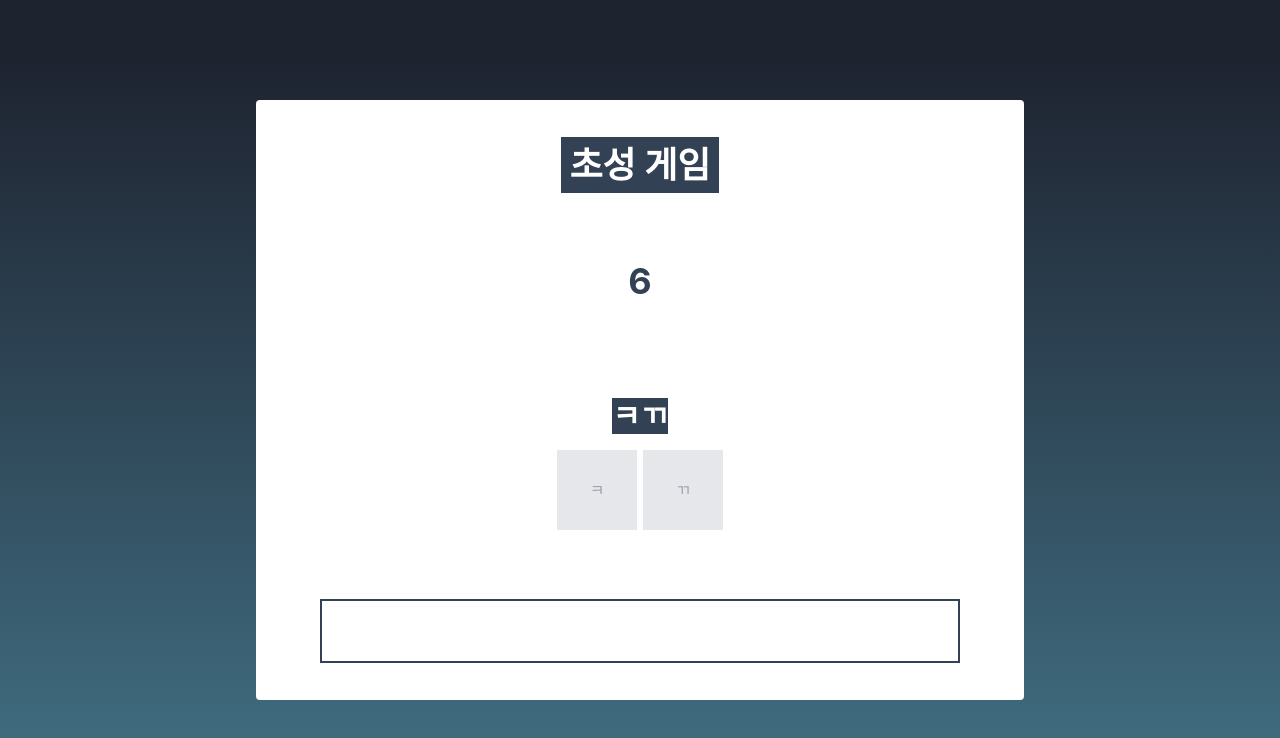
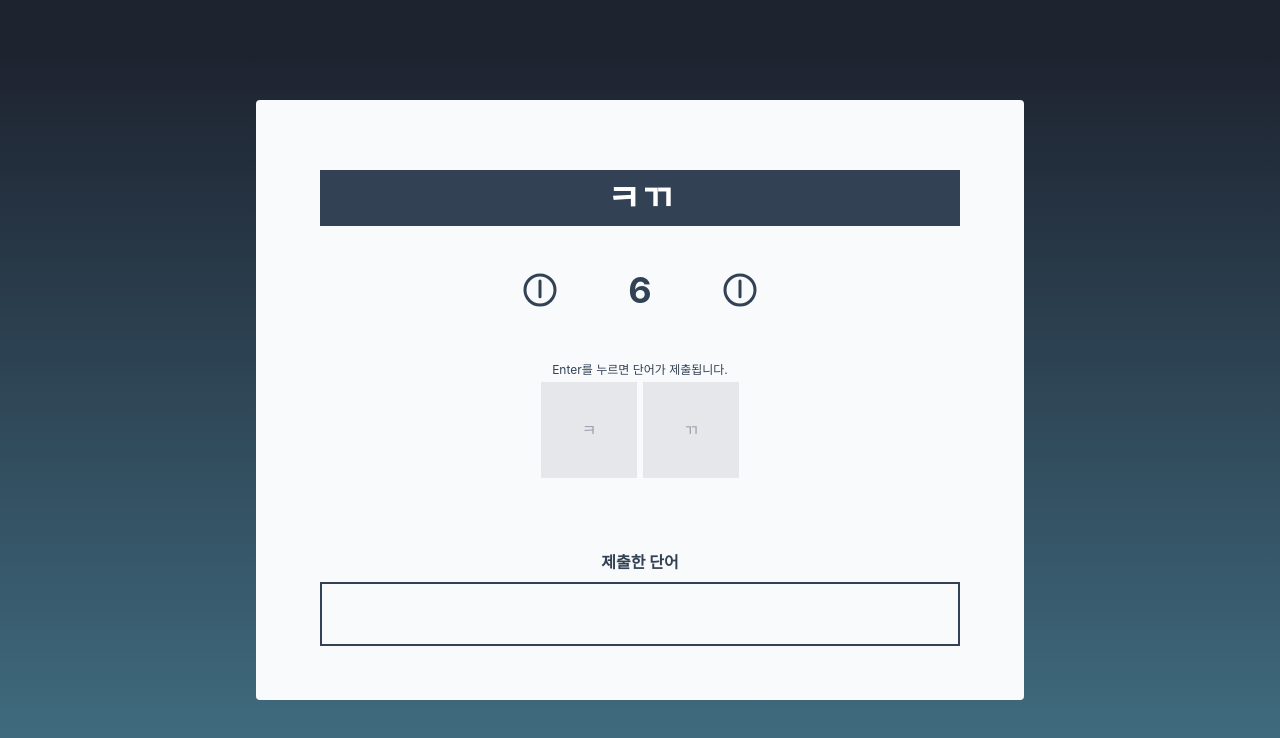
Before and after one commit to zz1qwop/ts-mini-game, a React (Create React App) app: page / in a window 1280 px wide. Both pictures are taken after a click on the button "START". Shown: the top 738 px of the page. Built offline with nearby package versions, Linux system fonts and the light colour scheme.

Commit message:
CSS: CSS 디테일 작업

```diff
--- a/public/index.html
+++ b/public/index.html
@@ -24,7 +24,7 @@
       work correctly both with client-side routing and a non-root public URL.
       Learn how to configure a non-root public URL by running `npm run build`.
     -->
-    <title>React App</title>
+    <title>초성 게임</title>
   </head>
   <body>
     <noscript>You need to enable JavaScript to run this app.</noscript>
--- a/src/App.tsx
+++ b/src/App.tsx
@@ -5,6 +5,7 @@ import WordList from './Components/WordList';
 import Timer from './Components/Timer';
 import Start from './Components/Start';
 import End from './Components/End';
+import { useInitial } from './context/InitialContext';
 
 type Mode = 'start' | 'game' | 'end';
 
@@ -12,11 +13,13 @@ function App() {
   const [count, setCount] = useState<number>(0);
   const [flag, setFlag] = useState<Mode>('start');
   const [wordList, setWordList] = useState<string[]>([]);
+  const { word } = useInitial();
+
   return (
-    <div className="bg-white w-3/5 h-3/4 pt-4 pb-4 rounded absolute flex flex-col justify-around items-center">
+    <div className="bg-slate-50 w-full sm:w-3/5 h-3/4 pt-4 pb-4 sm:rounded absolute flex flex-col justify-around items-center">
       {flag === 'start' && <Start handleFlag={setFlag} />}
-      <div className="p-2 font-bold text-4xl bg-slate-700 text-white text-center">
-        초성 게임
+      <div className="mt-8 p-2 w-5/6 font-bold text-4xl bg-slate-700 text-white text-center">
+        {word}
       </div>
       {flag === 'game' && <Timer count={count} handleFlag={setFlag} />}
       <Form
--- a/src/Components/End.tsx
+++ b/src/Components/End.tsx
@@ -11,12 +11,23 @@ type EndProps = {
 
 function End({ wordList, handleWordList, handleFlag }: EndProps) {
   return (
-    <div className="absolute w-full h-full rounded bg-slate-100 flex flex-col justify-around items-center">
+    <div className="absolute w-full h-full sm:rounded bg-slate-50 flex flex-col justify-around items-center">
       <h2 className="text-4xl font-bold text-slate-700">END</h2>
-      <div>
-        <p className="font-bold text-slate-700">
-          작성한 단어 개수는 {wordList.length}개 입니다!
-        </p>
+      <div className="w-5/6 flex flex-col items-center">
+        <div className="flex font-bold text-xl text-slate-700">
+          작성한 단어 개수는&nbsp;
+          <span className="bg-slate-700 text-white">
+            {wordList.length}개
+          </span>{' '}
+          &nbsp;입니다!
+        </div>
+        <div className="mt-4 flex flex-wrap justify-center items-center">
+          {wordList.map((word, idx) => (
+            <p key={idx} className="m-1 font-bold text-slate-700">
+              {word}
+            </p>
+          ))}
+        </div>
       </div>
       <button
         onClick={(e) => {
--- a/src/Components/Form.tsx
+++ b/src/Components/Form.tsx
@@ -1,4 +1,4 @@
-import React, { useRef, useState } from 'react';
+import React, { useEffect, useRef, useState } from 'react';
 import { useInitial } from '../context/InitialContext';
 
 type FormProps = {
@@ -13,6 +13,10 @@ function Form({ wordList, handleWordList, handleCount }: FormProps) {
   const [userWord, setUserword] = useState<string[]>(['', '']);
   const [info, setInfo] = useState<string>('');
   const firstWord = useRef<HTMLInputElement>(null);
+
+  useEffect(() => {
+    firstWord.current!.focus();
+  }, []);
 
   const onChange = (e: React.ChangeEvent<HTMLInputElement>) => {
     const { name, value } = e.target;
@@ -70,14 +74,14 @@ function Form({ wordList, handleWordList, handleCount }: FormProps) {
   };
 
   return (
-    <div className="h-2/6 flex flex-col justify-center items-center">
-      <div className="mb-4 text-3xl font-bold bg-slate-700 text-white ">
-        {word}
-      </div>
+    <div className="flex flex-col justify-center items-center">
+      <p className="mt-2 h-5 text-xs text-slate-700">
+        Enter를 누르면 단어가 제출됩니다.
+      </p>
       <form action="submit" className="flex justify-center items-center">
         <input
           type="text"
-          className="w-20 h-20 bg-gray-200 mr-1.5 text-center"
+          className="w-24 h-24 bg-gray-200 mr-1.5 text-center"
           placeholder={word[0]}
           name="first"
           value={userWord[0]}
@@ -87,7 +91,7 @@ function Form({ wordList, handleWordList, handleCount }: FormProps) {
         />
         <input
           type="text"
-          className="w-20 h-20 bg-gray-200 text-center"
+          className="w-24 h-24 bg-gray-200 text-center"
           placeholder={word[1]}
           name="second"
           value={userWord[1]}
@@ -95,7 +99,7 @@ function Form({ wordList, handleWordList, handleCount }: FormProps) {
           onKeyDown={handleEnter}
         />
       </form>
-      <p>{info}</p>
+      <p className="mt-2 h-5 text-xs text-slate-700">{info}</p>
     </div>
   );
 }
--- a/src/Components/Start.tsx
+++ b/src/Components/Start.tsx
@@ -4,6 +4,7 @@ import {
   AiOutlineUndo,
   AiOutlineDoubleLeft,
   AiOutlineDoubleRight,
+  AiFillStar,
 } from 'react-icons/ai';
 
 type Mode = 'start' | 'game' | 'end';
@@ -22,9 +23,14 @@ function Start({ handleFlag }: StartProps) {
     ]);
   };
   return (
-    <div className="absolute w-full h-full rounded bg-slate-100 flex flex-col justify-around items-center">
-      <div className="flex flex-col items-center">
-        <p className="mb-2 text-4xl font-bold text-slate-700">제시된 초성</p>
+    <div className="absolute w-full h-full sm:rounded bg-slate-50 flex flex-col items-center">
+      <div className="flex flex-col h-full justify-around items-center">
+        <div className="flex flex-col justify-around items-center">
+          <div className="flex mb-2 items-center text-4xl font-bold text-slate-700">
+            <AiFillStar className="text-2xl mr-2" />
+            초성 게임
+            <AiFillStar className="text-2xl ml-2" />
+          </div>
           <p className="mb-2 text-4xl font-bold bg-slate-700 text-white w-full text-center">
             {word}
           </p>
@@ -36,17 +42,19 @@ function Start({ handleFlag }: StartProps) {
             <p className="pl-2">초성 바꾸기</p>
           </button>
         </div>
+
         <button
           onClick={(e) => {
             handleFlag('game');
           }}
-        className="flex items-center font-bold text-slate-700"
+          className="w-full flex justify-between items-center font-bold text-slate-700"
         >
           <AiOutlineDoubleRight className="w-8 h-8" />
           <p className="text-3xl">START</p>
           <AiOutlineDoubleLeft className="w-8 h-8" />
         </button>
       </div>
+    </div>
   );
 }
 
--- a/src/Components/Timer.tsx
+++ b/src/Components/Timer.tsx
@@ -1,4 +1,5 @@
 import React, { useEffect, useState } from 'react';
+import { LuClock3, LuClock6, LuClock9, LuClock12 } from 'react-icons/lu';
 
 type Mode = 'start' | 'game' | 'end';
 
@@ -8,7 +9,8 @@ type TimerProps = {
 };
 
 function Timer({ count, handleFlag }: TimerProps) {
-  const [time, setTime] = useState<number>(8);
+  const DEFAULT_TIME = 8;
+  const [time, setTime] = useState<number>(DEFAULT_TIME);
 
   useEffect(() => {
     const timerId = setInterval(() => {
@@ -27,12 +29,30 @@ function Timer({ count, handleFlag }: TimerProps) {
   }, [time, handleFlag]);
 
   useEffect(() => {
-    setTime(8);
+    setTime(DEFAULT_TIME);
   }, [count]);
 
   return (
-    <div className="h-1/6 flex justify-center items-center">
-      <p className="font-bold text-4xl text-slate-700">{time}</p>
+    <div className="w-2/5 flex justify-around items-center text-4xl font-bold text-slate-700">
+      {time >= 7 ? (
+        <LuClock3 />
+      ) : time >= 5 ? (
+        <LuClock6 />
+      ) : time >= 3 ? (
+        <LuClock9 />
+      ) : (
+        <LuClock12 />
+      )}
+      <div className="text-4xl">{time}</div>
+      {time >= 7 ? (
+        <LuClock3 />
+      ) : time >= 5 ? (
+        <LuClock6 />
+      ) : time >= 3 ? (
+        <LuClock9 />
+      ) : (
+        <LuClock12 />
+      )}
     </div>
   );
 }
--- a/src/Components/WordList.tsx
+++ b/src/Components/WordList.tsx
@@ -8,10 +8,15 @@ type WordListProps = {
 
 function WordList({ wordList, handleWordList }: WordListProps) {
   return (
-    <div className="wordListBox flex flex-wrap justify-center items-center w-5/6 h-16 overflow-y-scroll border-2 border-slate-700">
-      {wordList.map((word) => (
-        <p className="m-4 text-slate-700">{word}</p>
-      ))}
+    <div className="flex flex-col w-full items-center mb-4">
+      <p className="mb-2 font-bold text-slate-700">제출한 단어</p>
+      <div className="wordListBox flex flex-wrap justify-center items-center w-5/6 h-16 overflow-y-scroll border-2 border-slate-700">
+        {wordList.map((word, idx) => (
+          <p key={idx} className="m-4 text-slate-700">
+            {word}
+          </p>
+        ))}
+      </div>
     </div>
   );
 }
```
Lines whose indentation alone changed are shown as unchanged.
